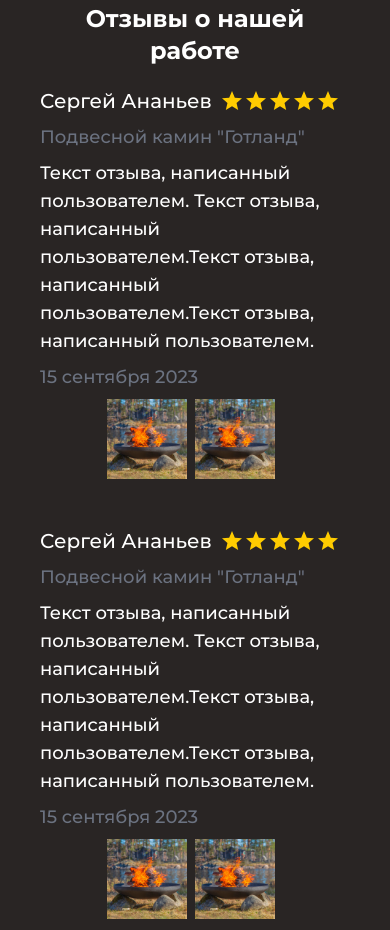
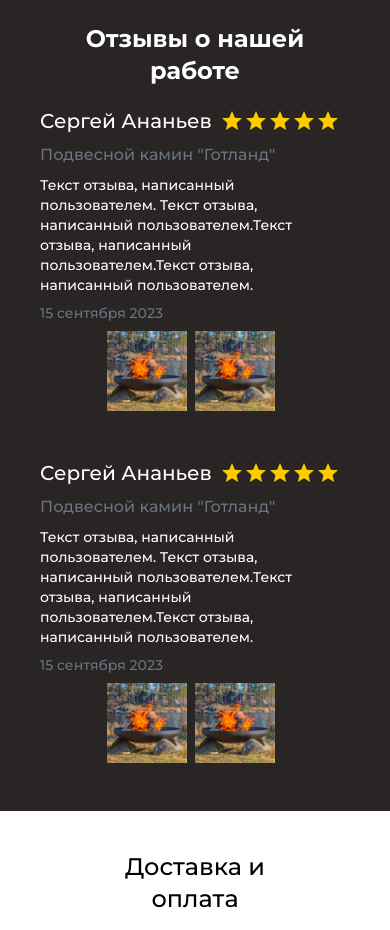
Before and after one commit to Artysparty/fireplaces, a website built with Vite: page index.html in a window 390 px wide. Shown: the part 1578-2508 px from the top of the page. Built offline with nearby package versions, Linux system fonts and the light colour scheme.

Commit message:
Поправил отступы и шрифты

```diff
--- a/index.html
+++ b/index.html
@@ -735,7 +735,7 @@
 
 		<section id="section3" class="h-2/5 px-3 md:px-20 mt-5">
 			<div class="no-item-found pb-16 md:pb-36 lg:pb-48 relative h-full flex flex-col justify-start bg-cover bg-center bg-no-repeat p-3 md:p-6 lg:p-10">
-				<span class="text-2xl md:text-4xl lg:text-5xl text-white font-semibold sm:mb-5 md:mb-12 lg:mb-20">Не нашли интересующий вас товар?</span>
+				<span class="text-2xl md:text-4xl lg:text-5xl text-white font-semibold mb-5 md:mb-12 lg:mb-20">Не нашли интересующий вас товар?</span>
 				<span class="text-xl md:text-3xl lg:text-4xl text-white font-medium">
 					Можем изготовить дымоход по вашему
 					индивидуальному дизайну или эскизу
@@ -774,9 +774,9 @@
 							<img src="./public/icons/star.svg" alt="star">
 							<img src="./public/icons/star.svg" alt="star">
 						</div>
-						<span class="text-gray-500 font-medium text-lg mb-2">Подвесной камин "Готланд"</span>
-						<span class="text-white font-medium text-lg mb-2">Текст отзыва, написанный пользователем. Текст отзыва, написанный пользователем.Текст отзыва, написанный пользователем.Текст отзыва, написанный пользователем.</span>
-						<span class="text-gray-500 font-medium text-lg mb-2">15 сентября 2023</span>
+						<span class="text-gray-500 font-medium text-base md:text-lg mb-2">Подвесной камин "Готланд"</span>
+						<span class="text-white font-medium text-sm md:text-lg mb-2">Текст отзыва, написанный пользователем. Текст отзыва, написанный пользователем.Текст отзыва, написанный пользователем.Текст отзыва, написанный пользователем.</span>
+						<span class="text-gray-500 font-medium text-sm md:text-lg mb-2">15 сентября 2023</span>
 					</div>
 					<div class="flex items-center justify-center flex-wrap sm:w-full lg:w-2/4">
 						<img class="w-20 h-20 md:w-30 md:h-30 lg:w-40 lg:h-40 object-contain me-2 mb-2" src="./public/images/image4.png" alt="fireplace">
@@ -794,9 +794,9 @@
 							<img src="./public/icons/star.svg" alt="star">
 							<img src="./public/icons/star.svg" alt="star">
 						</div>
-						<span class="text-gray-500 font-medium text-lg mb-2">Подвесной камин "Готланд"</span>
-						<span class="text-white font-medium text-lg mb-2">Текст отзыва, написанный пользователем. Текст отзыва, написанный пользователем.Текст отзыва, написанный пользователем.Текст отзыва, написанный пользователем.</span>
-						<span class="text-gray-500 font-medium text-lg mb-2">15 сентября 2023</span>
+						<span class="text-gray-500 font-medium text-base md:text-lg mb-2">Подвесной камин "Готланд"</span>
+						<span class="text-white font-medium text-sm md:text-lg mb-2">Текст отзыва, написанный пользователем. Текст отзыва, написанный пользователем.Текст отзыва, написанный пользователем.Текст отзыва, написанный пользователем.</span>
+						<span class="text-gray-500 font-medium text-sm md:text-lg mb-2">15 сентября 2023</span>
 					</div>
 					<div class="flex items-center justify-center flex-wrap sm:w-full lg:w-2/4">
 						<img class="w-20 h-20 md:w-30 md:h-30 lg:w-40 lg:h-40 object-contain me-2 mb-2" src="./public/images/image4.png" alt="fireplace">
```
